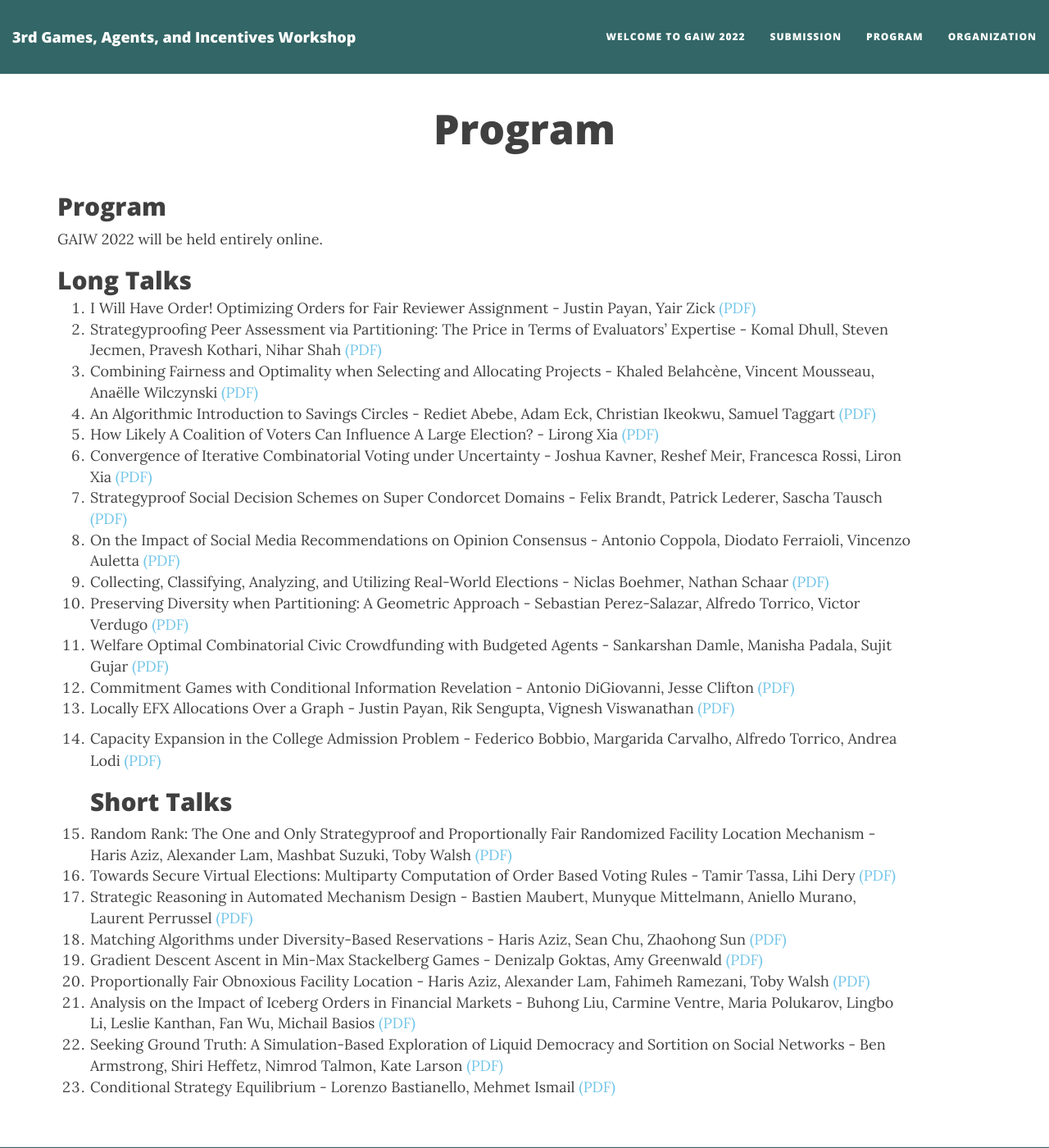
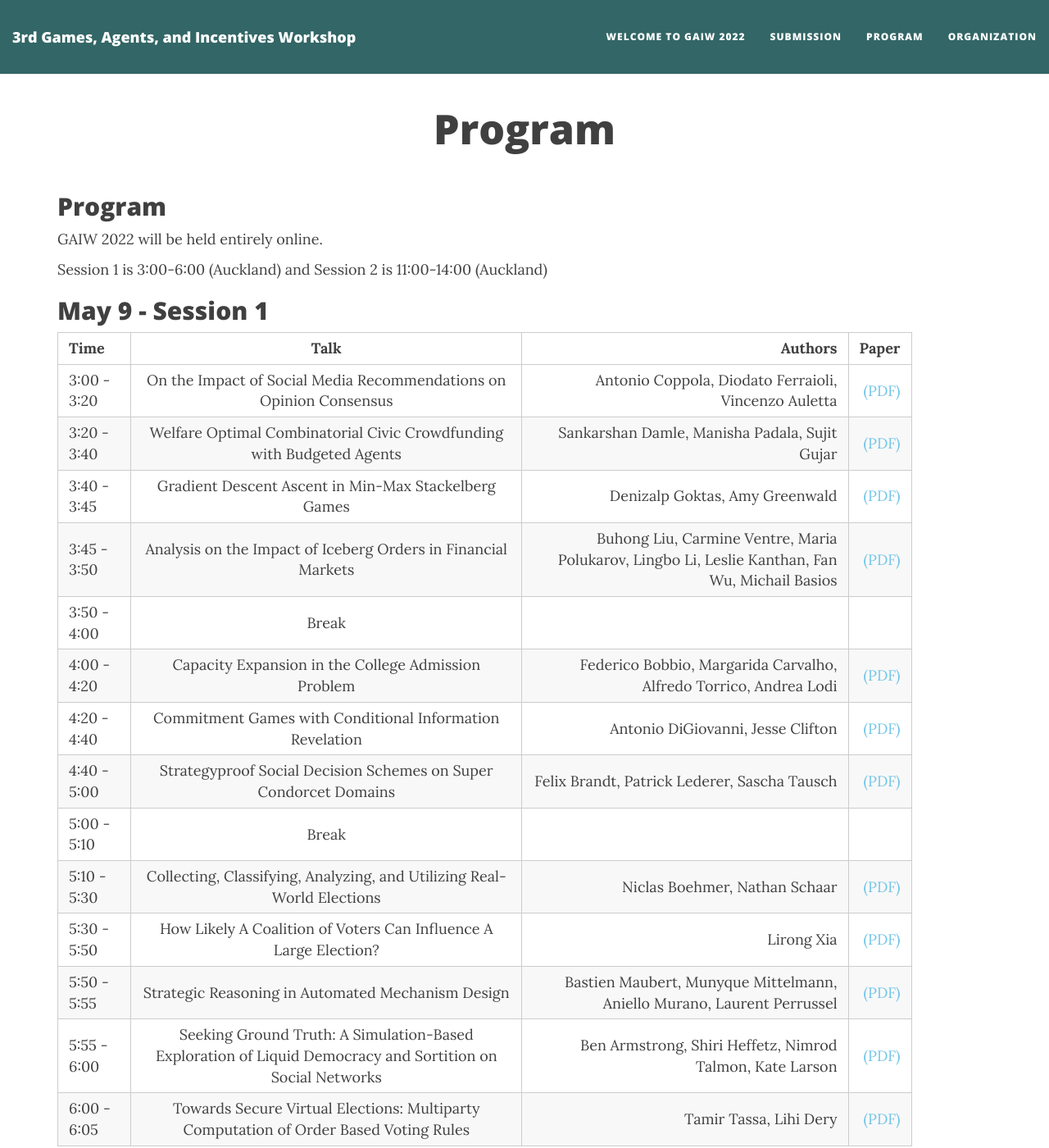
Before and after one commit to BenAbramowitz/gaiw2023, a Jekyll site: the page built from program.md, in a window 1280 px wide and 1400 px high. Shown: the whole window at 82% size. Built offline with Jekyll 4.4.1, drawn with Linux system fonts in a browser that asks for light colours; nearby versions of some CDN libraries; part of the change alters nothing that is shown; some of the changed text lies outside the part shown.

Commit message:
Update program.md

```diff
--- a/program.md
+++ b/program.md
@@ -9,6 +9,51 @@ published: true
 GAIW 2022 will be held entirely online.
 
 
+Session 1 is 3:00-6:00 (Auckland) and Session 2 is 11:00-14:00 (Auckland)
+
+
+## May 9 - Session 1
+
+| Time   |   Talk   |  Authors | Paper |
+|------------|:-----------:|------:|------:|
+| 3:00 - 3:20 | On the Impact of Social Media Recommendations on Opinion Consensus | Antonio Coppola, Diodato Ferraioli, Vincenzo Auletta | [(PDF)](https://drive.google.com/file/d/15Bk6_sXZBrPja9U8khulRHgOTwqN_7sS/view?usp=sharing) |
+| 3:20 - 3:40 | Welfare Optimal Combinatorial Civic Crowdfunding with Budgeted Agents  | Sankarshan Damle, Manisha Padala, Sujit Gujar | [(PDF)](https://drive.google.com/file/d/1hmF_qGTORDRgA0gX-zB535I80zdxmV6w/view?usp=sharing) |
+| 3:40 - 3:45 | Gradient Descent Ascent in Min-Max Stackelberg Games | Denizalp Goktas, Amy Greenwald | [(PDF)](https://drive.google.com/file/d/102iQn3ayHAzlaiVVKzDIEyF0O4KDccyW/view?usp=sharing) |
+| 3:45 - 3:50 | Analysis on the Impact of Iceberg Orders in Financial Markets | Buhong Liu, Carmine Ventre, Maria Polukarov, Lingbo Li, Leslie Kanthan, Fan Wu, Michail Basios | [(PDF)](https://drive.google.com/file/d/1EmlxSf8gMo4lmGTKqq8mBrscemzAuDrE/view?usp=sharing) |
+| 3:50 - 4:00 | Break | | |
+| 4:00 - 4:20 | Capacity Expansion in the College Admission Problem | Federico Bobbio, Margarida Carvalho, Alfredo Torrico, Andrea Lodi | [(PDF)](https://drive.google.com/file/d/1E1nuFAHqvjV1bgT9AsFpZfjnc514TEnv/view?usp=sharing) |
+| 4:20 - 4:40 | Commitment Games with Conditional Information Revelation | Antonio DiGiovanni, Jesse Clifton | [(PDF)](https://drive.google.com/file/d/1VcwTe-hjJ-5JgiZWq-Dm242vQw3H70Zm/view?usp=sharing) |
+| 4:40 - 5:00 | Strategyproof Social Decision Schemes on Super Condorcet Domains | Felix Brandt, Patrick Lederer, Sascha Tausch | [(PDF)](https://drive.google.com/file/d/1B4tPqeg5AjBRofu9-KsbtI2rYpd10OFu/view?usp=sharing) |
+| 5:00 - 5:10 | Break | | |
+| 5:10 - 5:30 | Collecting, Classifying, Analyzing, and Utilizing Real-World Elections | Niclas Boehmer, Nathan Schaar | [(PDF)](https://drive.google.com/file/d/1-0viL4EYDrYyWYzcuBn0NgeTAOtwUmcH/view?usp=sharing) |
+| 5:30 - 5:50 | How Likely A Coalition of Voters Can Influence A Large Election? | Lirong Xia | [(PDF)](https://drive.google.com/file/d/1DqucTeFYopFQTbI0JxI1g7j-OO_V_Cqx/view?usp=sharing) |
+| 5:50 - 5:55 | Strategic Reasoning in Automated Mechanism Design | Bastien Maubert, Munyque Mittelmann, Aniello Murano, Laurent Perrussel | [(PDF)](https://drive.google.com/file/d/1g7JHKW5p1Rw4zXE2AUMIP2LyIILFamTd/view?usp=sharing) |
+| 5:55 - 6:00 | Seeking Ground Truth: A Simulation-Based Exploration of Liquid Democracy and Sortition on Social Networks | Ben Armstrong, Shiri Heffetz, Nimrod Talmon, Kate Larson | [(PDF)](https://drive.google.com/file/d/1al6oNK0O7bqRIxSGSl3ZLSB54MPcxuW5/view?usp=sharing) |
+| 6:00 - 6:05 | Towards Secure Virtual Elections: Multiparty Computation of Order Based Voting Rules | Tamir Tassa, Lihi Dery | [(PDF)](https://drive.google.com/file/d/11wFmSsNgEkkh1RGUm2sml3wHK7N-7HuM/view?usp=sharing) |
+
+
+
+## May 9 - Session 2
+| Time   |      Talk      |  Authors | Paper |
+|----------|:-------------:|------:|------:|
+| 11:00 - 11:20 |  I Will Have Order! Optimizing Orders for Fair Reviewer Assignment | Justin Payan, Yair Zick | [(PDF)](https://drive.google.com/file/d/1FSbIbvkZi5ScOax5Tc2JxGdtSJnoEgcy/view?usp=sharing) |
+| 11:20 - 11:40 |  Combining Fairness and Optimality when Selecting and Allocating Projects | Khaled Belahcène, Vincent Mousseau, Anaëlle Wilczynski | [(PDF)](https://drive.google.com/file/d/1B4bTW_MoOKIVZyBok6cRyr777_0_pU7Q/view?usp=sharing) |
+| 11:40 - 11:45 |  Random Rank: The One and Only Strategyproof and Proportionally Fair Randomized Facility Location Mechanism | Haris Aziz, Alexander Lam, Mashbat Suzuki, Toby Walsh | [(PDF)](https://drive.google.com/file/d/1HkEx87BgYrb4hr0rmJQLoJyq7TCmsLsm/view?usp=sharing) |
+| 11:45 - 11:50 |  Proportionally Fair Obnoxious Facility Location | Haris Aziz, Alexander Lam, Fahimeh Ramezani, Toby Walsh | [(PDF)](https://drive.google.com/file/d/1QGFkm5HFCJ3wNsNV4XVSsbguIq-zx9QX/view?usp=sharing) |
+| 11:50 - 12:00 |  Break | | |
+| 12:00 - 12:20 |  Strategyproofing Peer Assessment via Partitioning: The Price in Terms of Evaluators’ Expertise | Komal Dhull, Steven Jecmen, Pravesh Kothari, Nihar Shah | [(PDF)](https://drive.google.com/file/d/1b6WKE7nQOmHDp86hhiRxwO7b8mCy9z-y/view?usp=sharing) |
+| 12:20 - 12:40 |  Convergence of Iterative Combinatorial Voting Under Uncertainty | Joshua Kavner, Reshef Meir, Francesca Rossi, Liron Xia | [(PDF)](https://drive.google.com/file/d/1GU6mGVi-X6Jni7l9w7iebf4BLgMOk6QK/view?usp=sharing) |
+| 12:40 - 13:00 |  Locally EFX Allocations Over a Graph | Justin Payan, Rik Sengupta, Vignesh Viswanathan | [(PDF)](https://drive.google.com/file/d/1YedkMcBvteZsk1OZpwar1uGqbg3mb2hs/view?usp=sharing) |
+| 13:00 - 13:10 |  Break | | |
+| 13:10 - 13:30 |  An Algorithmic Introduction to Savings Circles | Rediet Abebe, Adam Eck, Christian Ikeokwu, Samuel Taggart | [(PDF)](https://drive.google.com/file/d/1IflmNZeNfefAgfNy6FrsjAQCopx3UEow/view?usp=sharing) |
+| 13:30 - 13:50 |  Preserving Diversity when Partitioning: A Geometric Approach | Sebastian Perez-Salazar, Alfredo Torrico, Victor Verdugo | [(PDF)](https://drive.google.com/file/d/12l_IxntjS1B38-Xy8b8I9vIbeRpl9jc5/view?usp=sharing) |
+| 13:50 - 13:55 |  Matching Algorithms Under Diversity-Based Reservations | Haris Aziz, Sean Chu, Zhaohong Sun | [(PDF)](https://drive.google.com/file/d/1YJPrx8MBqleO3ge09G1IPJOsXh8G8gEQ/view?usp=sharing) |
+| 13:55 - 14:00 |  Conditional Strategy Equilibrium | Lorenzo Bastianello, Mehmet Ismail | [(PDF)](https://drive.google.com/file/d/1NGLE0AlrOPk19nrkxmmwi2gGg1k4RPrl/view?usp=sharing) |
+
+
+
+
+<!--
 ## Long Talks
 
 1. I Will Have Order! Optimizing Orders for Fair Reviewer Assignment - Justin Payan, Yair Zick [(PDF)](https://drive.google.com/file/d/1FSbIbvkZi5ScOax5Tc2JxGdtSJnoEgcy/view?usp=sharing)
@@ -37,3 +82,6 @@ GAIW 2022 will be held entirely online.
 21. Analysis on the Impact of Iceberg Orders in Financial Markets - Buhong Liu, Carmine Ventre, Maria Polukarov, Lingbo Li, Leslie Kanthan, Fan Wu, Michail Basios [(PDF)](https://drive.google.com/file/d/1EmlxSf8gMo4lmGTKqq8mBrscemzAuDrE/view?usp=sharing)
 22. Seeking Ground Truth: A Simulation-Based Exploration of Liquid Democracy and Sortition on Social Networks - Ben Armstrong, Shiri Heffetz, Nimrod Talmon, Kate Larson [(PDF)](https://drive.google.com/file/d/1al6oNK0O7bqRIxSGSl3ZLSB54MPcxuW5/view?usp=sharing)
 23. Conditional Strategy Equilibrium - Lorenzo Bastianello, Mehmet Ismail [(PDF)](https://drive.google.com/file/d/1NGLE0AlrOPk19nrkxmmwi2gGg1k4RPrl/view?usp=sharing)
+
+
+-->
```
